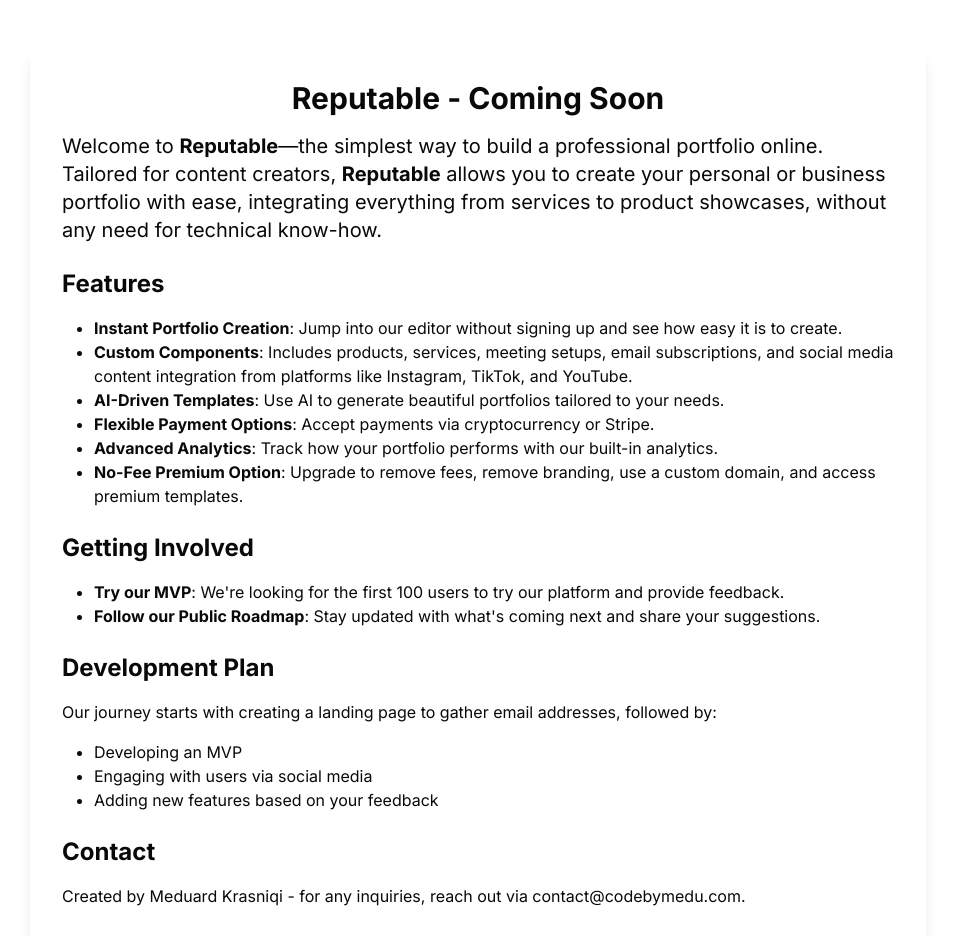
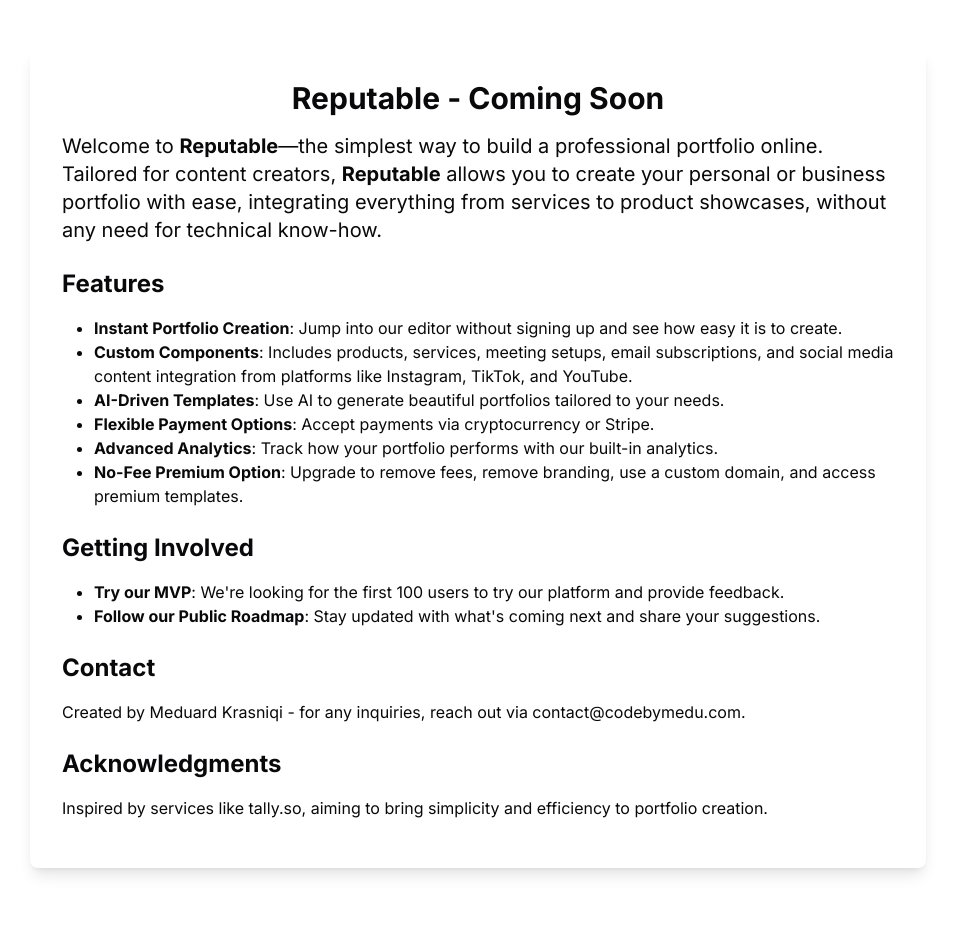
Before and after one commit to codebymedu/reputable, a Next.js app: page / in a window 1280 px wide. Shown: the top 936 px of the page, without its empty margins (162-1117 px from the left). Built offline with nearby package versions, Linux system fonts and the light colour scheme.

Commit message:
cleanup: unnecessary sections

```diff
--- a/src/app/page.tsx
+++ b/src/app/page.tsx
@@ -54,16 +54,7 @@
           coming next and share your suggestions.
         </li>
       </ul>
-      <h2 className="text-2xl font-bold mt-6 mb-4">Development Plan</h2>
-      <p className="mb-4">
-        Our journey starts with creating a landing page to gather email
-        addresses, followed by:
-      </p>
-      <ul className="list-disc pl-8 mb-4">
-        <li>Developing an MVP</li>
-        <li>Engaging with users via social media</li>
-        <li>Adding new features based on your feedback</li>
-      </ul>
+
       <h2 className="text-2xl font-bold mt-6 mb-4">Contact</h2>
       <p className="mb-4">
         Created by Meduard Krasniqi - for any inquiries, reach out via
```
Also changed, not shown: 1 other file (tests, documents, lock files or other folders).
